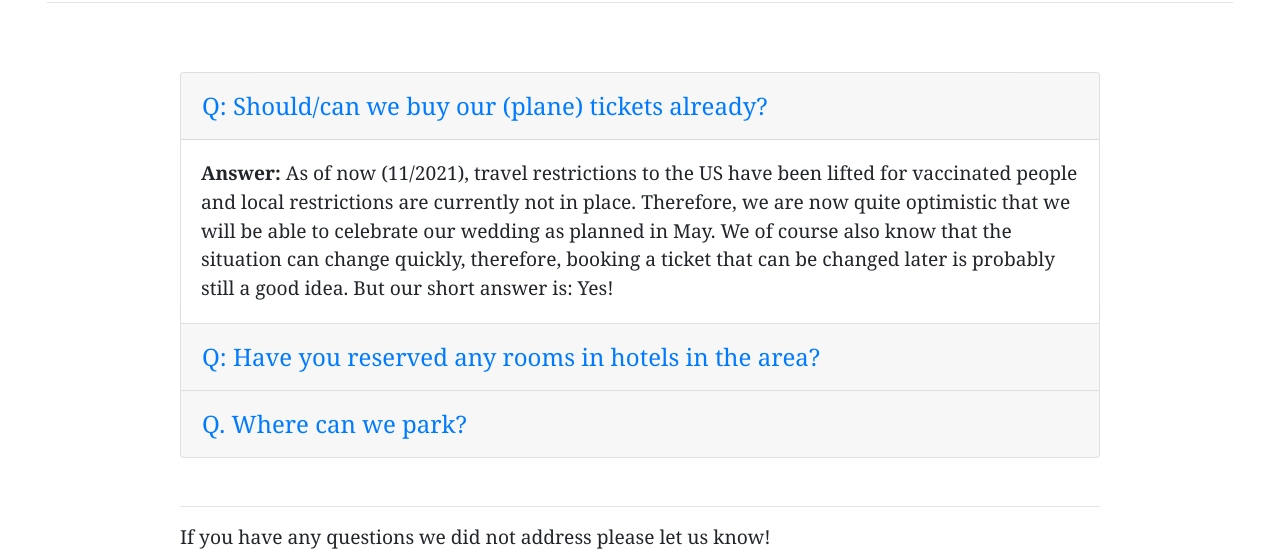
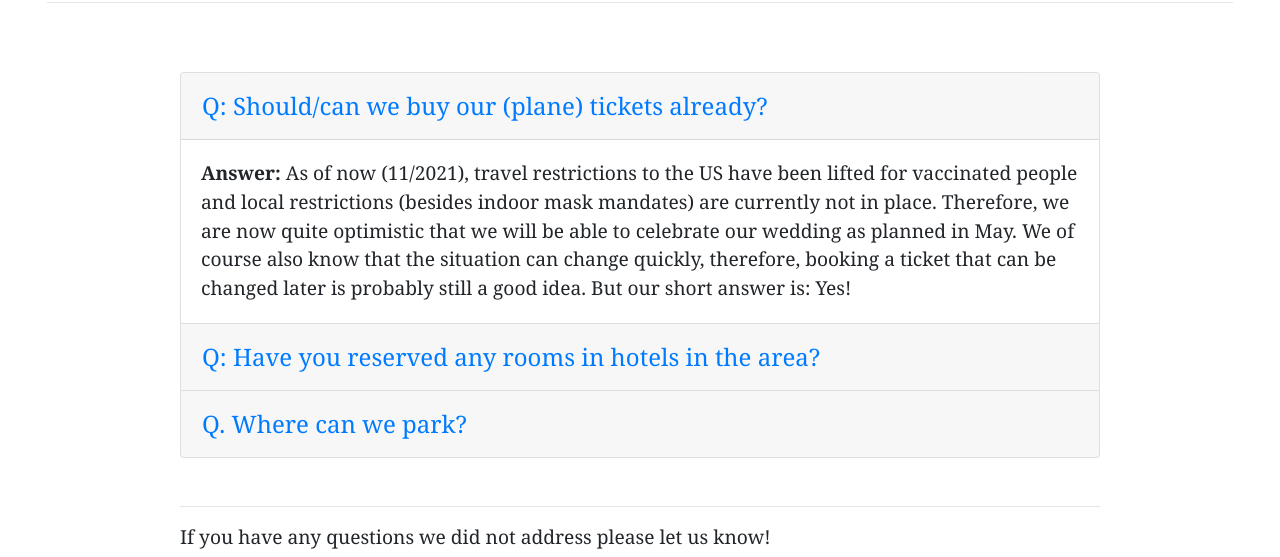
Before and after one commit to k1bijari/ezd, a plain HTML site: page faq.html in a window 1280 px wide. Shown: the part 207-764 px from the top of the page. Drawn offline with nearby package versions, Linux system fonts and the light colour scheme.

Commit message:
update mask mandate

```diff
--- a/faq.html
+++ b/faq.html
@@ -106,7 +106,7 @@
                 <div id="collapseOne" class="collapse show" aria-labelledby="headingOne" data-parent="#faqExample">
                   <div class="card-body">
                     <b>Answer:</b> As of now (11/2021), travel restrictions to the US have been lifted for
-                    vaccinated people and local restrictions are currently not in place. Therefore, we are now quite
+                    vaccinated people and local restrictions (besides indoor mask mandates) are currently not in place. Therefore, we are now quite
                     optimistic that we will be able to celebrate our wedding as planned in May. We of course also know
                     that the situation can change quickly, therefore, booking a ticket that can be changed later is
                     probably still a good idea. But our short answer is: Yes!
```
